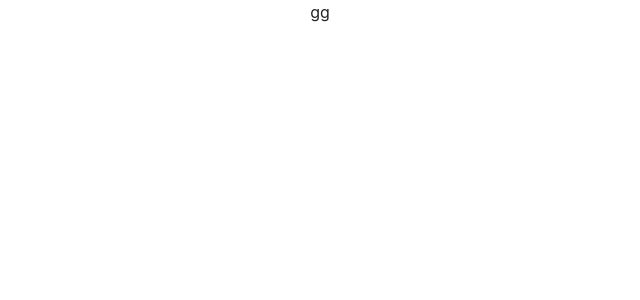
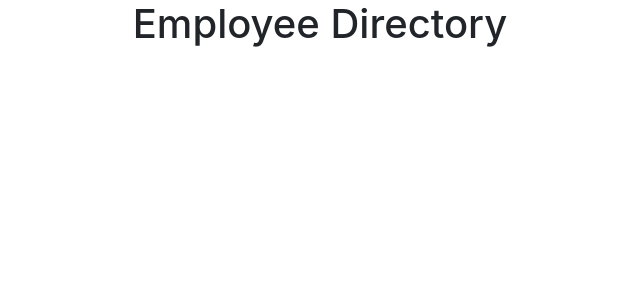
Before and after one commit to saikitjk/react-employee-directory, a React (Create React App) app in the folder employee-directory/: page / in a window 1280 px wide. Shown: the top 300 px of the page, without its empty margins (320-960 px from the left). Built offline with nearby package versions, Linux system fonts and the light colour scheme.

Commit message:
created header

```diff
--- a/employee-directory/src/App.js
+++ b/employee-directory/src/App.js
@@ -1,6 +1,6 @@
 //import logo from "./logo.svg";
 import "./App.css";
-import Header from "./components/header/header";
+import Header from "./components/header/index";
 
 function App() {
   return (
--- a/employee-directory/src/components/header/header.js
+++ /dev/null
@@ -1,5 +0,0 @@
-import React from "react";
-
-export default function Header() {
-  return <div>gg</div>;
-}
--- /dev/null
+++ b/employee-directory/src/components/header/index.js
@@ -0,0 +1,10 @@
+import React from "react";
+import "./style.css";
+
+export default function Header() {
+  return (
+    <div classname="header">
+      <h1>Employee Directory</h1>
+    </div>
+  );
+}
--- /dev/null
+++ b/employee-directory/src/components/header/style.css
@@ -0,0 +1,8 @@
+.header {
+  font-size: larger;
+  background-color: aquamarine;
+}
+
+.header h1 {
+  color: blue;
+}
```
